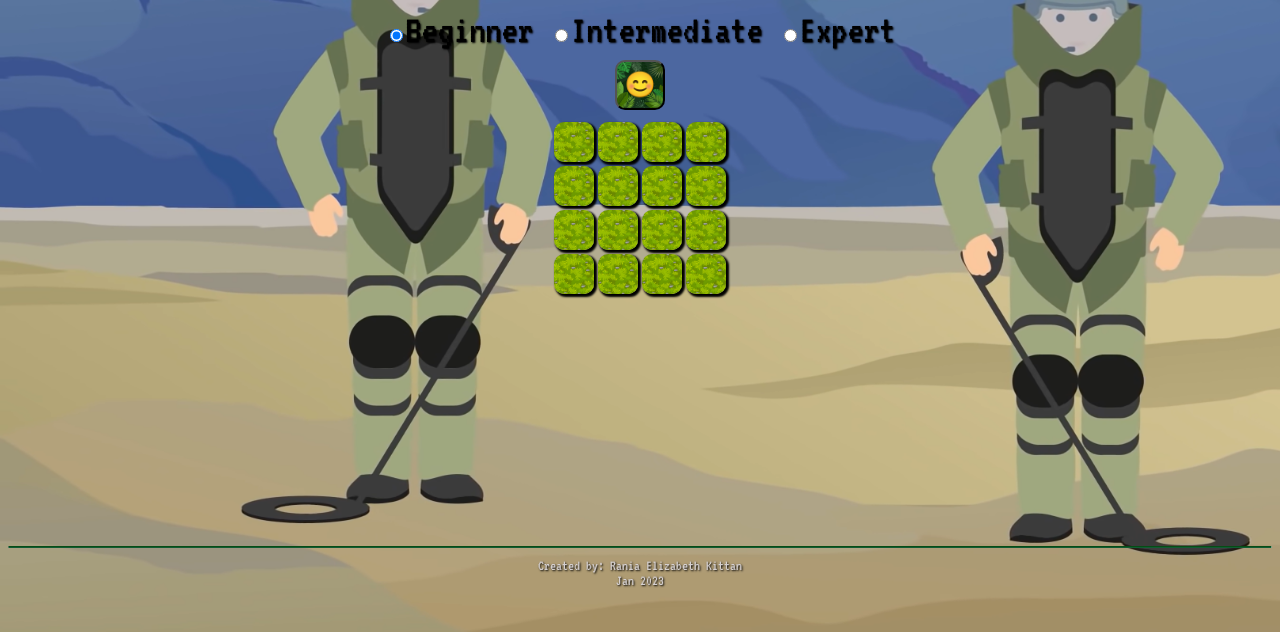
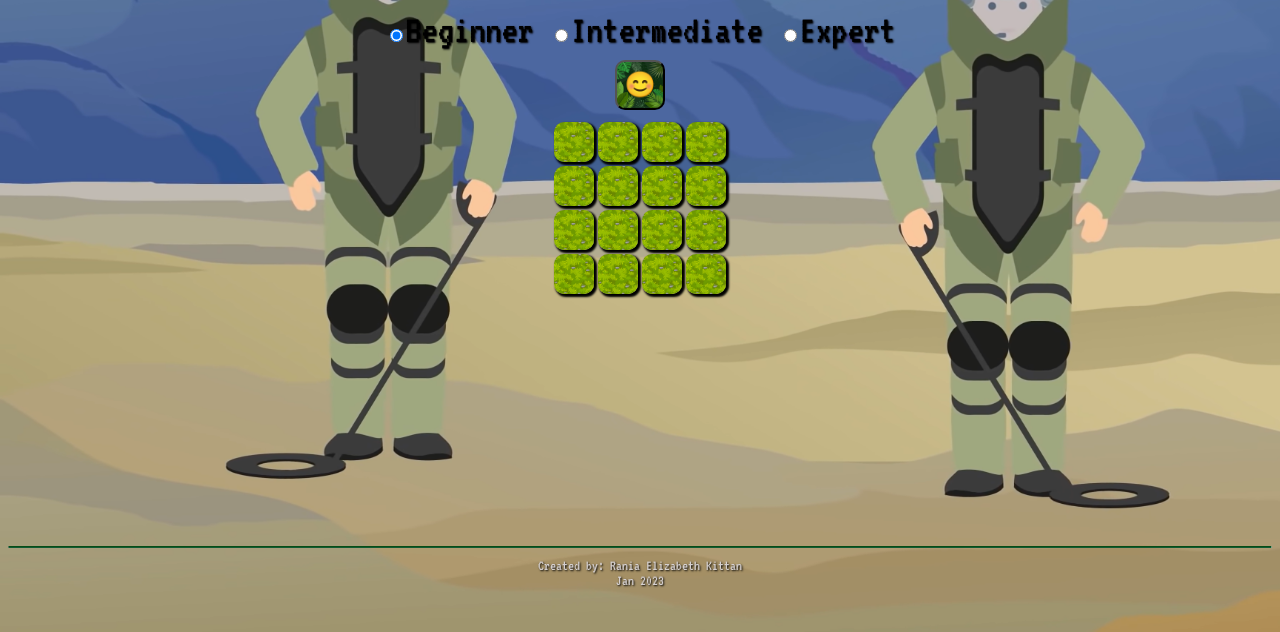
Before and after one commit to CrazyDiamond24/MineSweeperCA, a plain HTML site: page index.html in a window 1280 px wide. Shown: the part 168-800 px from the top of the page. Drawn offline with Linux system fonts and the light colour scheme.

Commit message:
Add files via upload
wallpaper position fixed

```diff
--- a/css/style.css
+++ b/css/style.css
@@ -1,6 +1,7 @@
 body {
   background-image: url('https://crazydiamond24.github.io/MineSweeperCA/imgs/sweepers.png');
-  background-size: 1520px;
+  background-size: cover;
+  background-attachment: fixed;
   font-family: 'VT323', monospace, 'Comic Sans MS', 'Chalkboard SE',
     'Comic Neue', sans-serif;
   text-shadow: 1px 1px 2px #000;
```
